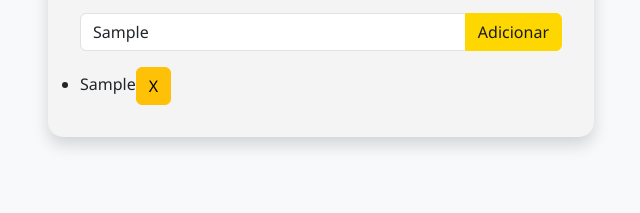
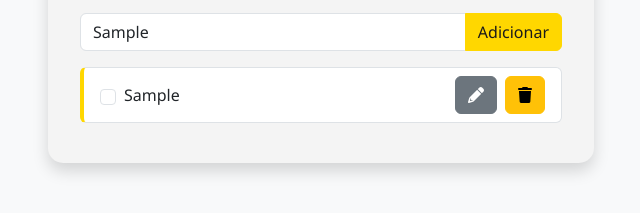
Before and after one commit to LucasEstevesCosta/PERSONAL-Task_Manager-TASKY-IT, a plain HTML site: page index.html in a window 1280 px wide. Both pictures are taken after typing "Sample" into the empty fields and a click on the button "Adicionar". Shown: the part 179-392 px from the top of the page, without its empty margins (319-959 px from the left). Drawn offline with nearby package versions, Linux system fonts and the light colour scheme.

Commit message:
add removeTask() function

```diff
--- a/index.html
+++ b/index.html
@@ -7,6 +7,8 @@
     <!-- Bootstrap CSS -->
     <link href="https://cdn.jsdelivr.net/npm/bootstrap@5.3.3/dist/css/bootstrap.min.css" rel="stylesheet">
     <link rel="stylesheet" href="src/style.css">
+    <!-- Font Awesome -->
+    <link href="https://cdnjs.cloudflare.com/ajax/libs/font-awesome/6.0.0/css/all.min.css" rel="stylesheet" />
 </head>
 
 <body class="bg-light">
--- a/src/script.js
+++ b/src/script.js
@@ -89,24 +89,69 @@ function saveTask(taskText) {
 };
 
 /**
- * Creates an html task element with a remove button. Uses bootstrap classes for style. Receives the text as a param and puts the removeTask() function inside the button.
- * @param {string} taskText
+ * Creates an html task element with a remove button. Uses bootstrap classes for style. Receives the text object with all properties and puts the removeTask() function inside the button.
+ * @param {object} task
  * @returns {object} - html element
  */
-function createTaskElement(taskText) {
+function createTaskElement(task) {
     try {
+        // Main task item
         const taskElement = document.createElement('li');
-        taskElement.textContent = taskText;
+        taskElement.classList.add('list-group-item', 'd-flex', 'justify-content-between', 'align-items-center');
 
+        // task div for checkbox and text
+        const taskContentDiv = document.createElement('div');
+        taskContentDiv.classList.add('d-flex', 'align-items-center');
+
+        // task text
+        const taskContent = document.createElement('span');
+        taskContent.textContent = task.text;
+
+        // task checkbox
+        const taskCheckbox = document.createElement('input');
+        taskCheckbox.type = 'checkbox';
+        taskCheckbox.classList.add('form-check-input', 'me-2');
+        taskCheckbox.checked = task.completed;
+        taskCheckbox.addEventListener('change', () => toggleTaskStatus(task.id))
+
+        // remove button
         const removeButton = document.createElement('button');
         removeButton.type = 'button';
-        removeButton.textContent = 'X';
-        removeButton.classList.add('btn', 'btn-warning');
+        //icon
+        const removeIcon = document.createElement('i');
+        removeIcon.classList.add('fa-solid', 'fa-trash');
+        removeButton.appendChild(removeIcon);
+
+        removeButton.classList.add('btn', 'btn-warning', 'ms-1');
         removeButton.onclick = function () {
-            removeTask(this);
+            removeTask(task.id);
         };
 
-        taskElement.appendChild(removeButton);
+        // update button
+        const updateButton = document.createElement('button');
+        updateButton.type = 'button';
+        // icon
+        const updateIcon = document.createElement('i');
+        updateIcon.classList.add('fa-solid', 'fa-pencil');
+        updateButton.appendChild(updateIcon);
+
+        updateButton.classList.add('btn', 'btn-secondary', 'me-1', 'ms-1');
+        updateButton.onclick = function () {
+            updatedTask(task.id);
+        };
+
+        // buttons div
+        const buttonsDiv = document.createElement('div');
+        buttonsDiv.classList.add('d-flex');
+        buttonsDiv.appendChild(updateButton);
+        buttonsDiv.appendChild(removeButton);
+
+        // adding the components to the main task item
+        taskContentDiv.appendChild(taskCheckbox);
+        taskContentDiv.appendChild(taskContent)
+        taskElement.appendChild(taskContentDiv);
+        taskElement.appendChild(buttonsDiv);
+
         return taskElement;
     } catch (error) {
         console.error('Error creating task element: ', error);
@@ -125,7 +170,7 @@ function updateUI() {
             taskListArea.textContent = '';
 
             taskList.forEach(task => {
-                let taskElement = createTaskElement(task.text);
+                let taskElement = createTaskElement(task);
                 taskListArea.appendChild(taskElement);
             });
         };
@@ -133,4 +178,31 @@ function updateUI() {
         console.error('Error updating UI: ', error);
         return false
     };
-}
+};
+
+/**
+ * Gets the id from the task to remove from the createTaskElement() whe the task HTML element is created. USes getTasks() to retrieve all tasks, finds the index of the desired task and removes it using splice. Then it calls updateUI().
+ * @param {*} idToRemove
+ */
+function removeTask(idToRemove) {
+    try {
+        const taskList = getTasks();
+        const taskIndex = taskList.findIndex((task) => task.id === idToRemove);
+        taskList.splice(taskIndex, 1);
+        storeTasks(taskList);
+        updateUI()
+        return true;
+    } catch(error) {
+        console.error('Error removing task: ', error);
+        return false;
+    };
+};
+
+function toggleTaskStatus(taskId) {
+    return;
+};
+
+
+function updatedTask(taskId) {
+    return;
+};
```
